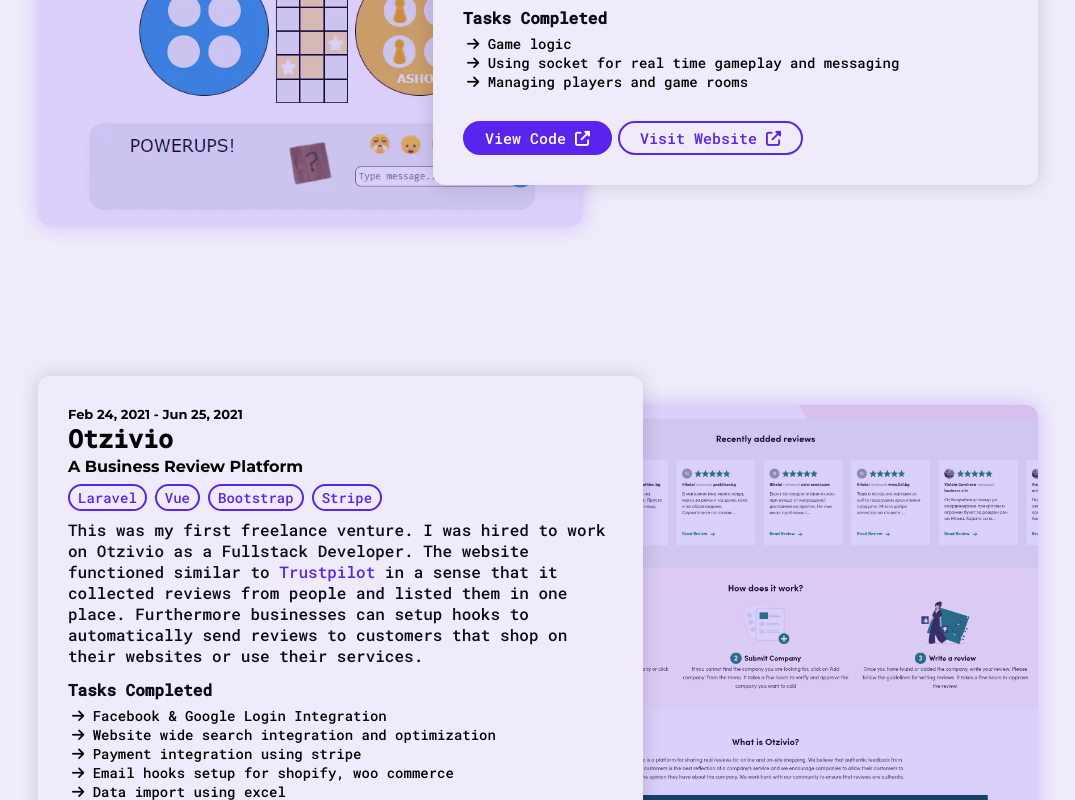
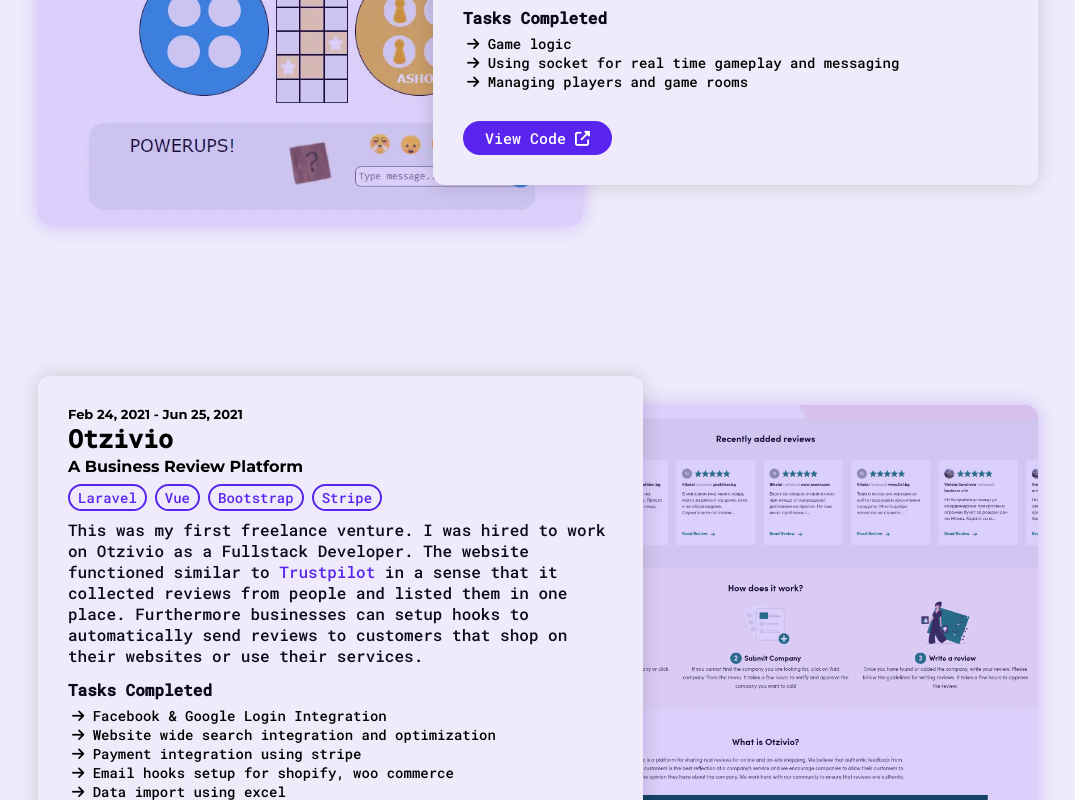
Before and after one commit to pokhrelashok/pokhrelashok.github.io, a SvelteKit app: page / in a window 1280 px wide. Shown: the part 4920-5720 px from the top of the page, without its empty margins (102-1177 px from the left). Built offline with nearby package versions, Linux system fonts and the light colour scheme; a web font is replaced by a local one.

Commit message:
Minor content fixes

```diff
--- a/src/routes/+page.svelte
+++ b/src/routes/+page.svelte
@@ -28,7 +28,7 @@
 			duration: 'Oct 5, 2019 - Nov 14, 2019',
 			title: 'Multiplayer Ludo',
 			subtitle: 'A Realtime Multiplayer Game',
-			url: 'https://ludo-nodejs.herokuapp.com/',
+			url: '',
 			tags: ['Express JS', 'Socket', 'HTML, CSS & JS'],
 			description:
 				'<span>This is the project that set things in motion for me. This was the project that taught me about client/server architecture and introduced me to real-time socket programming. You can view the source code below.</span>',
@@ -37,7 +37,7 @@
 				'Using socket for real time gameplay and messaging',
 				'Managing players and game rooms'
 			],
-			repo: 'https://github.com/pokhrelashok/pokhrelashok.github.io'
+			repo: 'https://github.com/pokhrelashok/js-ludo'
 		},
 		{
 			image: 'images/project-otzivio.webp',
@@ -228,7 +228,7 @@
 			url: '',
 			tags: ['Rust'],
 			description: `<span>
-              Wrote a shell inspired from zsh with history & auto-completions.
+              Wrote a shell inspired by zsh with command history & auto-completions.
                 </span>`,
 			tasks: ['Writing the shell'],
 			repo: 'https://github.com/pokhrelashok/a-shell'
```
